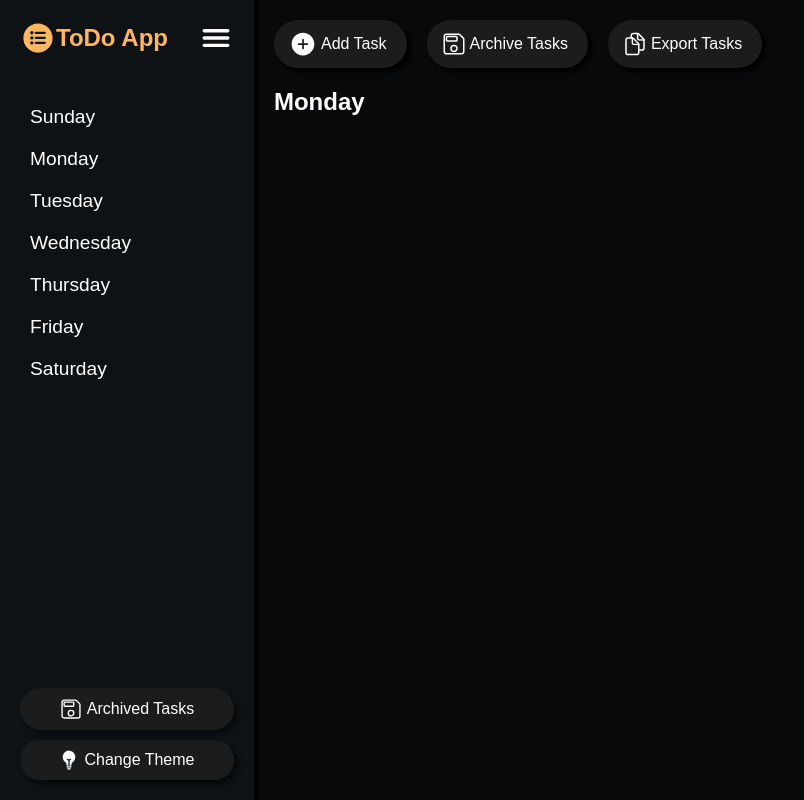
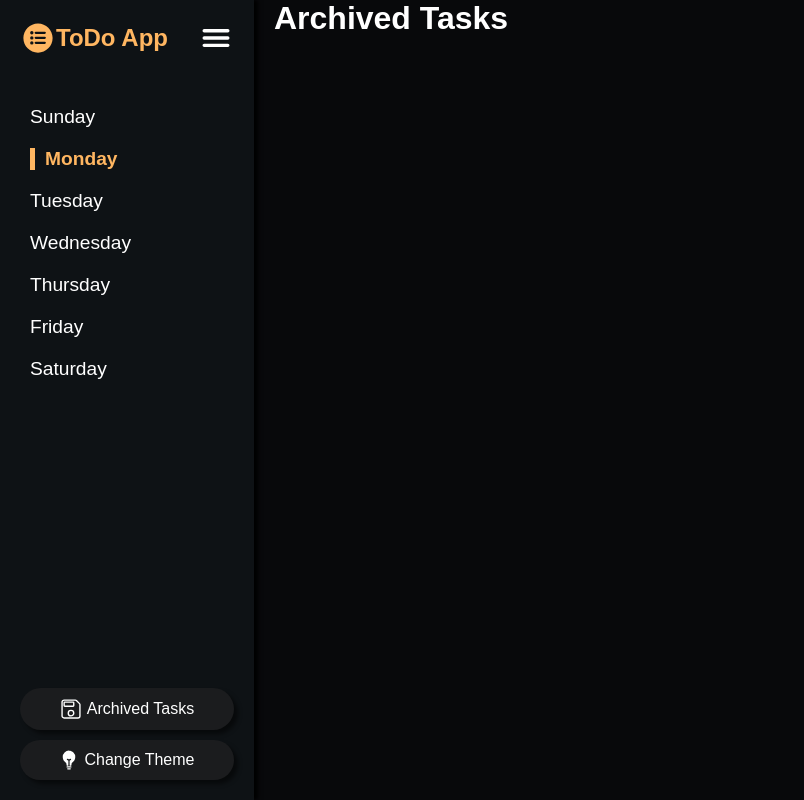
Before and after one commit to GustLSant/todo-app-react, a React (Vite) app: page /archived-tasks in a window 1280 px wide. Shown: the whole page, without its empty margins (0-804 px from the left). Built offline with nearby package versions, Linux system fonts and the light colour scheme.

Commit message:
esqueleto do router feito

```diff
--- a/package.json
+++ b/package.json
@@ -10,9 +10,13 @@
     "preview": "vite preview"
   },
   "dependencies": {
+    "localforage": "^1.10.0",
+    "match-sorter": "^6.3.1",
     "react": "^18.2.0",
     "react-dom": "^18.2.0",
-    "react-icons": "^4.10.1"
+    "react-icons": "^4.10.1",
+    "react-router-dom": "^6.14.2",
+    "sort-by": "^0.0.2"
   },
   "devDependencies": {
     "@types/react": "^18.0.37",
--- a/src/App.jsx
+++ b/src/App.jsx
@@ -1,8 +1,7 @@
 import React from 'react'
 import './App.css'
-import { TasksContext } from './contexts/TasksContext'
+import { Outlet } from "react-router-dom"
 import Navbar from './components/Navbar/Navbar'
-import TasksDisplayer from './routes/TasksDisplayer'
 
 /*
   A fazer:
@@ -14,28 +13,19 @@ import TasksDisplayer from './routes/TasksDisplayer'
 
 
 function App() {
-  const {getFromLocalStorage} = React.useContext(TasksContext)
   const [theme, setTheme] = React.useState('dark')
 
   function changeTheme(){
     (theme === 'dark') ? setTheme('light') : setTheme('dark')
   }
 
-  function handleClickDayWeek(_day){
-    getFromLocalStorage(_day.toLowerCase())
-  }
-
-  function handleClickArchivedTasks(){
-
-  }
-
 
   return (
     <div className={(theme === 'dark') ? 'app dark' : 'app light'}>
-        <Navbar theme={theme} changeTheme={changeTheme} handleClickDayWeek={handleClickDayWeek} handleClickArchivedTasks={handleClickArchivedTasks} />
+        <Navbar theme={theme} changeTheme={changeTheme} />
 
         <main>
-          <TasksDisplayer />
+          <Outlet />
         </main>
     </div>
   )
--- a/src/components/Navbar/Navbar.css
+++ b/src/components/Navbar/Navbar.css
@@ -29,6 +29,10 @@
     font-size: 1.5em;
     font-weight: 700;
     color: var(--color-05);
+}
+
+.navbar-header__logo:hover{
+    cursor: pointer;
 }
 
 .navbar__button-toggle:hover{
--- a/src/components/Navbar/Navbar.jsx
+++ b/src/components/Navbar/Navbar.jsx
@@ -1,12 +1,15 @@
 import React from 'react'
 import './Navbar.css'
+import { TasksContext } from '../../contexts/TasksContext'
+import { useNavigate } from "react-router-dom"
 import { IoListCircle, IoMenu, IoSaveOutline, IoBulb, IoBulbOutline } from "react-icons/io5"
 import PropTypes from 'prop-types';
 
 
 function Navbar(props) {
     const [active, setActive] = React.useState(true)
-    const [dayState, setDayState] = React.useState('')
+    const { tasks, getFromLocalStorage } = React.useContext(TasksContext) // apenas para verificar qual o dia ativo
+    const navigate = useNavigate()
     const daysWeek = [
         'Sunday',
         'Monday',
@@ -17,16 +20,23 @@ function Navbar(props) {
         'Saturday'
     ]
 
+    function handleClickLogo(){
+        getFromLocalStorage('')
+        return navigate('/')
+    }
+
     function handleClickDayWeek(_day){
-        props.handleClickDayWeek(_day)
-        setDayState(_day)
+        getFromLocalStorage(_day.toLowerCase())
+        return navigate("/tasks")
     }
 
     function handleClickArchivedTasks(){
-        props.handleClickArchivedTasks()
+        getFromLocalStorage('archived')
+        return navigate("/archived-tasks")
     }
 
     function handleClickToggleNavBar(){
+        console.log(tasks)
         setActive(!active)
     }
 
@@ -40,7 +50,7 @@ function Navbar(props) {
     return (
         <div className={(active) ? "navbar active" : "navbar"}>
             <div className="navbar__header">
-                <div className='navbar-header__logo'>
+                <div className='navbar-header__logo' onClick={handleClickLogo}>
                     <IoListCircle size={'36px'} style={{transform: 'rotate(-0deg)'}} />
                     ToDo App
                 </div>
@@ -50,7 +60,7 @@ function Navbar(props) {
             <nav className="navbar__main">
                 {
                     daysWeek.map((day, key) => {
-                        const isActive = dayState === day
+                        const isActive = tasks.day === day
                         const classes = (isActive) ? "navbar__day-container active" : "navbar__day-container"
 
                         return(
@@ -64,7 +74,6 @@ function Navbar(props) {
             </nav>
 
             <div style={{flexGrow: '1'}}></div>
-
 
             <div className="navbar__footer">
                 <div onClick={handleClickArchivedTasks}>
@@ -88,8 +97,6 @@ function Navbar(props) {
 Navbar.propTypes = {
     theme: PropTypes.string,
     changeTheme: PropTypes.func,
-    handleClickDayWeek: PropTypes.func,
-    handleClickArchivedTasks: PropTypes.func,
 }
 
 export default Navbar;
--- a/src/components/TasksContainer/TasksContainer.jsx
+++ b/src/components/TasksContainer/TasksContainer.jsx
@@ -20,7 +20,7 @@ function TasksContainer() {
 
     return (
         <div className='tasks-container'>
-            <h2 onClick={()=>{console.log(tasks)}}>{tasks.day}</h2>
+            <h2>{tasks.day}</h2>
 
             <div>
                 {
--- a/src/main.jsx
+++ b/src/main.jsx
@@ -1,13 +1,45 @@
 import React from 'react'
 import ReactDOM from 'react-dom/client'
+import './index.css'
+
+import { createBrowserRouter, RouterProvider } from "react-router-dom";
 import App from './App.jsx'
+import Home from './routes/Home.jsx'
+import TasksDisplayer from './routes/TasksDisplayer.jsx'
+import ArchivedTasksDisplayer from './routes/ArchivedTasksDisplayer.jsx'
+import ErrorPage from './routes/ErrorPage.jsx'
+
 import { TasksProvider } from './contexts/TasksContext'
-import './index.css'
+
+
+
+const router = createBrowserRouter([
+  {
+    path: "/",
+    element: <App />,
+    errorElement: <ErrorPage />,
+    children: [ //esse children eh pq usa o Outlet
+      {
+        path: "/",
+        element: <Home />,
+      },
+      {
+        path: "/tasks",
+        element: <TasksDisplayer />,
+      },
+      {
+        path: "/archived-tasks",
+        element: <ArchivedTasksDisplayer />,
+      },
+    ]
+  },
+]);
+
 
 ReactDOM.createRoot(document.getElementById('root')).render(
   <React.StrictMode>
     <TasksProvider>
-      <App />
+      <RouterProvider router={router} />
     </TasksProvider>
   </React.StrictMode>,
 )
--- a/src/routes/ArchivedTasksDisplayer.jsx
+++ b/src/routes/ArchivedTasksDisplayer.jsx
@@ -0,0 +1,11 @@
+
+
+function ArchivedTasksDisplayer() {
+    return (
+        <div className="archived-tasks-displayer">
+            <h1>Archived Tasks</h1>
+        </div>
+    );
+}
+
+export default ArchivedTasksDisplayer;
--- /dev/null
+++ b/src/routes/ErrorPage.jsx
@@ -0,0 +1,9 @@
+function ErroPage() {
+    return (
+        <div className="error-page">
+            <h1>Something wrong happened, please go back to www....</h1>
+        </div>
+    );
+}
+
+export default ErroPage;
--- a/src/routes/Home.jsx
+++ b/src/routes/Home.jsx
@@ -0,0 +1,10 @@
+
+function Home() {
+    return (
+        <div className="home">
+            <h1>Home</h1>
+        </div>
+    );
+}
+
+export default Home;
```
Also changed, not shown: src/ANOTACOES.TXT (added), 1 other file (tests, documents, lock files or other folders).
